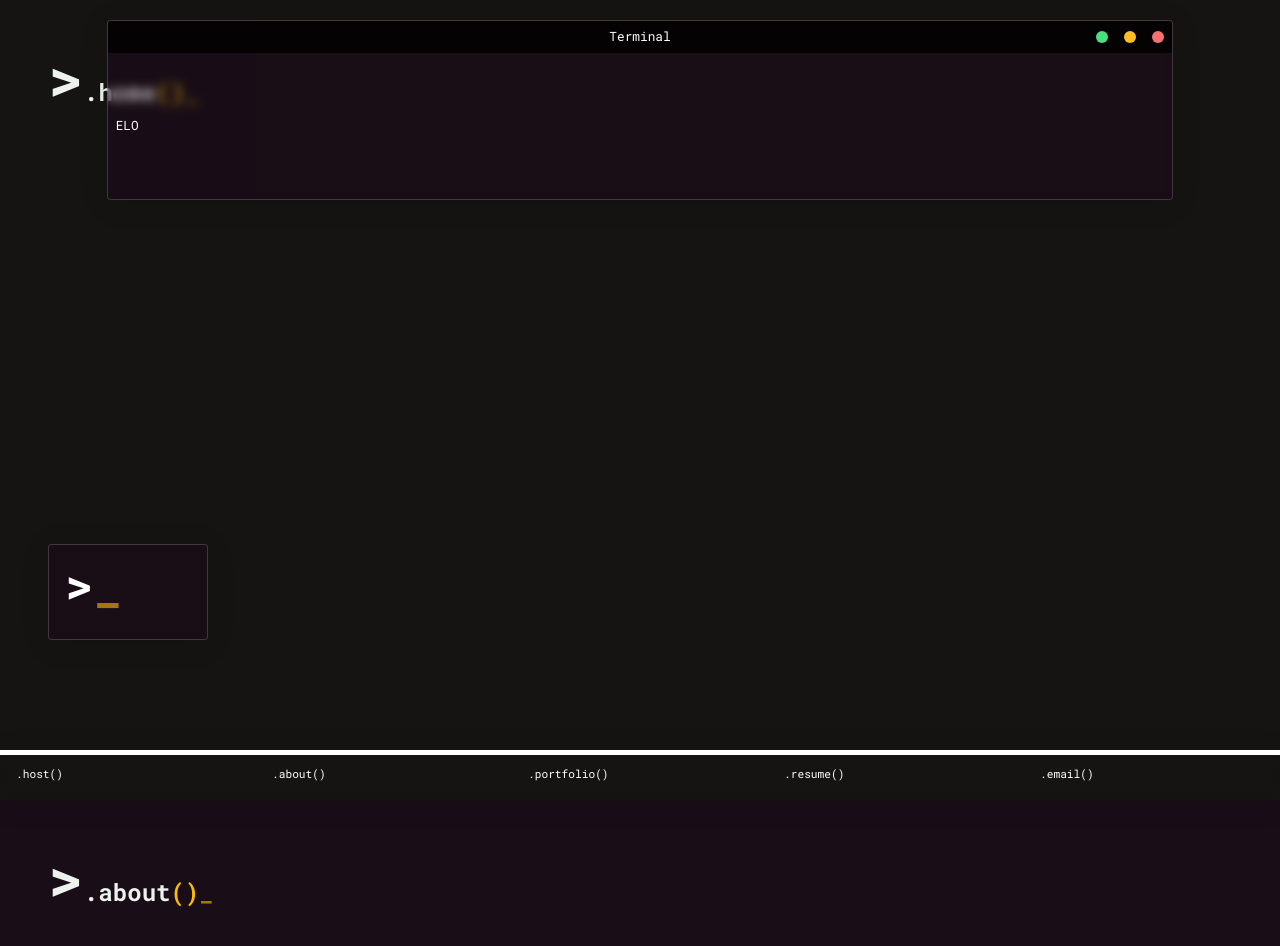
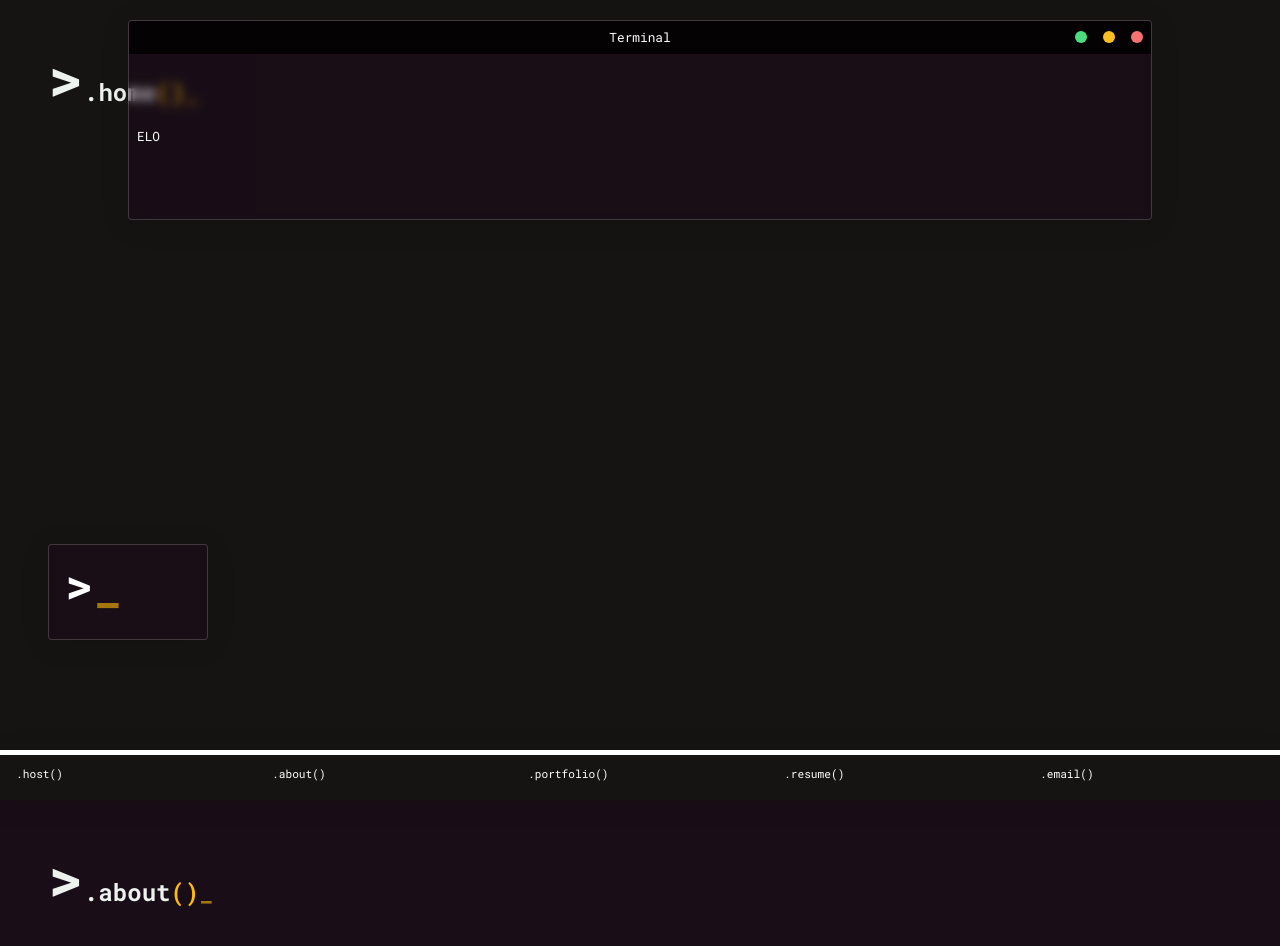
Before and after one commit to milwilczynski/kekAbout, a React (Vite) app: page / in a window 1280 px wide. Shown: the top 946 px of the page. Built offline with nearby package versions, Linux system fonts and the light colour scheme.

Commit message:
fixes, draggable console

```diff
--- a/src/components/console/console.module.scss
+++ b/src/components/console/console.module.scss
@@ -1,10 +1,10 @@
 .console_wrapper {
-    @apply fixed flex-col flex h-1/4 w-full justify-center items-center z-50;
+    @apply fixed flex-col flex h-full w-full items-center z-50;
 }
 
 .window {
     @include glass_background;
-    @apply flex flex-col h-full mt-5 w-10/12 rounded overflow-hidden box-border;
+    @apply flex flex-col h-1/4 mt-5 w-10/12 rounded overflow-hidden box-border max-w-screen-lg;
     background: rgba(35, 0, 30, 0.3);
 
     &_bar {
--- a/src/components/console/index.tsx
+++ b/src/components/console/index.tsx
@@ -1,16 +1,21 @@
-import React, { FC, PropsWithChildren, useRef } from 'react';
+import React, { FC, PropsWithChildren, useEffect, useRef } from 'react';
+import { motion } from 'framer-motion';
 import styles from './console.module.scss';
 import { TextAnimator } from '../text-animator';
+import useScreenDimension from '~/hooks/useScreenDimension';
 
 interface ConsoleProps {
 }
 
 export const Console: FC<PropsWithChildren<ConsoleProps>> = () => {
     const ref = useRef(null);
+
+
     return (
-        <section className={styles.console_wrapper}>
-            <div
-                ref={ref}
+        <motion.div ref={ref}
+                    className={styles.console_wrapper}>
+            <motion.div
+                drag dragConstraints={ref} dragElastic={0.1} dragMomentum={false}
                 className={styles.window}
             >
                 <div className={styles.window_bar}>
@@ -23,7 +28,7 @@ export const Console: FC<PropsWithChildren<ConsoleProps>> = () => {
                     </div>
                 </div>
                 <div className={styles.window_section}><TextAnimator delay={2} text={'Inez Dobra Dupa ;)'} /></div>
-            </div>
-        </section>
+            </motion.div>
+        </motion.div>
     );
 };
--- a/src/components/PageLabel.tsx
+++ b/src/components/label/PageLabel.tsx
@@ -1,6 +1,6 @@
 import React, { FC, PropsWithChildren, useRef } from 'react';
 import { motion, useInView } from 'framer-motion';
-import { Underscore } from '~/components/Underscore';
+import { Underscore } from './Underscore';
 
 interface PageLabelProps {
     className: string;
--- /dev/null
+++ b/src/hooks/useScreenDimension.tsx
@@ -0,0 +1,24 @@
+import { useState, useEffect } from 'react';
+
+function getWindowDimensions() {
+    const { innerWidth: width, innerHeight: height } = window;
+    return {
+        width,
+        height,
+    };
+}
+
+export default function useScreenDimension() {
+    const [windowDimensions, setWindowDimensions] = useState(getWindowDimensions());
+
+    useEffect(() => {
+        function handleResize() {
+            setWindowDimensions(getWindowDimensions());
+        }
+
+        window.addEventListener('resize', handleResize);
+        return () => window.removeEventListener('resize', handleResize);
+    }, []);
+
+    return windowDimensions;
+}
--- a/src/pages/about/index.tsx
+++ b/src/pages/about/index.tsx
@@ -1,6 +1,6 @@
 import React, { FC, PropsWithChildren } from 'react';
 import styles from './about.module.scss';
-import { PageLabel } from '~/components/PageLabel';
+import { PageLabel } from '~/components/label/PageLabel';
 
 interface AboutProps {}
 
--- a/src/pages/email/index.tsx
+++ b/src/pages/email/index.tsx
@@ -1,6 +1,6 @@
 import React, { FC, PropsWithChildren } from 'react';
 import styles from './email.module.scss';
-import { PageLabel } from '~/components/PageLabel';
+import { PageLabel } from '~/components/label/PageLabel';
 
 interface EmailProps {}
 
--- a/src/pages/home/index.tsx
+++ b/src/pages/home/index.tsx
@@ -1,7 +1,7 @@
 import React, { FC, PropsWithChildren, useRef } from 'react';
 import { motion } from 'framer-motion';
 import styles from './home.module.scss';
-import { PageLabel } from '~/components/PageLabel';
+import { PageLabel } from '~/components/label/PageLabel';
 
 interface HomeProps {
 }
--- a/src/pages/portfolio/index.tsx
+++ b/src/pages/portfolio/index.tsx
@@ -1,6 +1,6 @@
 import React, { FC, PropsWithChildren } from 'react';
 import styles from './portfolio.module.scss';
-import { PageLabel } from '~/components/PageLabel';
+import { PageLabel } from '~/components/label/PageLabel';
 
 interface PortfolioProps {}
 
--- a/src/pages/resume/index.tsx
+++ b/src/pages/resume/index.tsx
@@ -1,6 +1,6 @@
 import React, { FC, PropsWithChildren } from 'react';
 import styles from './resume.module.scss';
-import { PageLabel } from '~/components/PageLabel';
+import { PageLabel } from '~/components/label/PageLabel';
 
 interface ResumeProps {}
 
```
Also changed, not shown: src/components/label/Underscore.tsx (renamed from src/components/Underscore.tsx).
